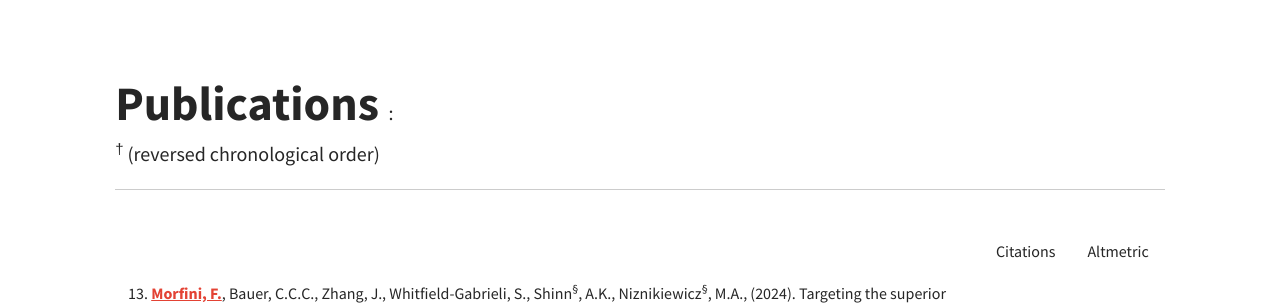
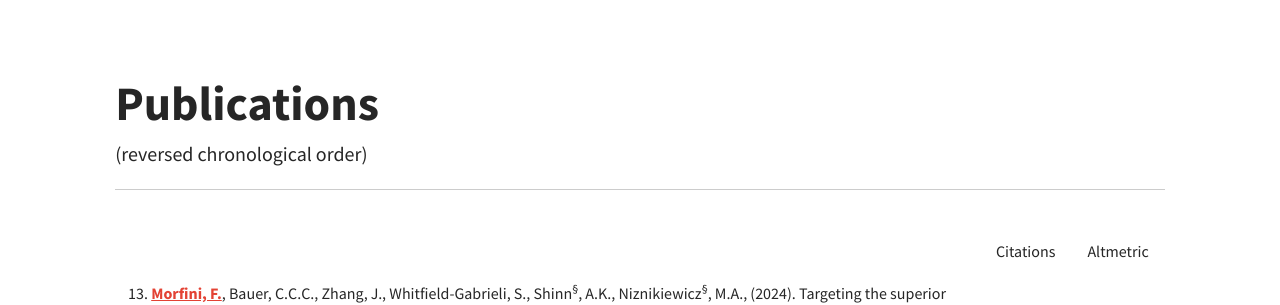
Before and after one commit to fmorfini/fmorfini.github.io, a Jekyll site: the page built from pages/publications.md, in a window 1280 px wide and 900 px high. Shown: the part 152-457 px from the top of the window. Built offline with Jekyll 4.4.1, drawn with Linux system fonts in a browser that asks for light colours; a script that is not in the unit is left out; comment, search, counter and statistics services are not loaded.

Commit message:
Update publications.md

```diff
--- a/pages/publications.md
+++ b/pages/publications.md
@@ -27,8 +27,8 @@ td {
 </style>
 
 
-<p><font size="8"><b> Publications </b></font>:<br>
-<sup>†</sup> (reversed chronological order)<br></p>
+<p><font size="8"><b> Publications </b></font><br>
+(reversed chronological order)<br></p>
 
 ---
 
```
